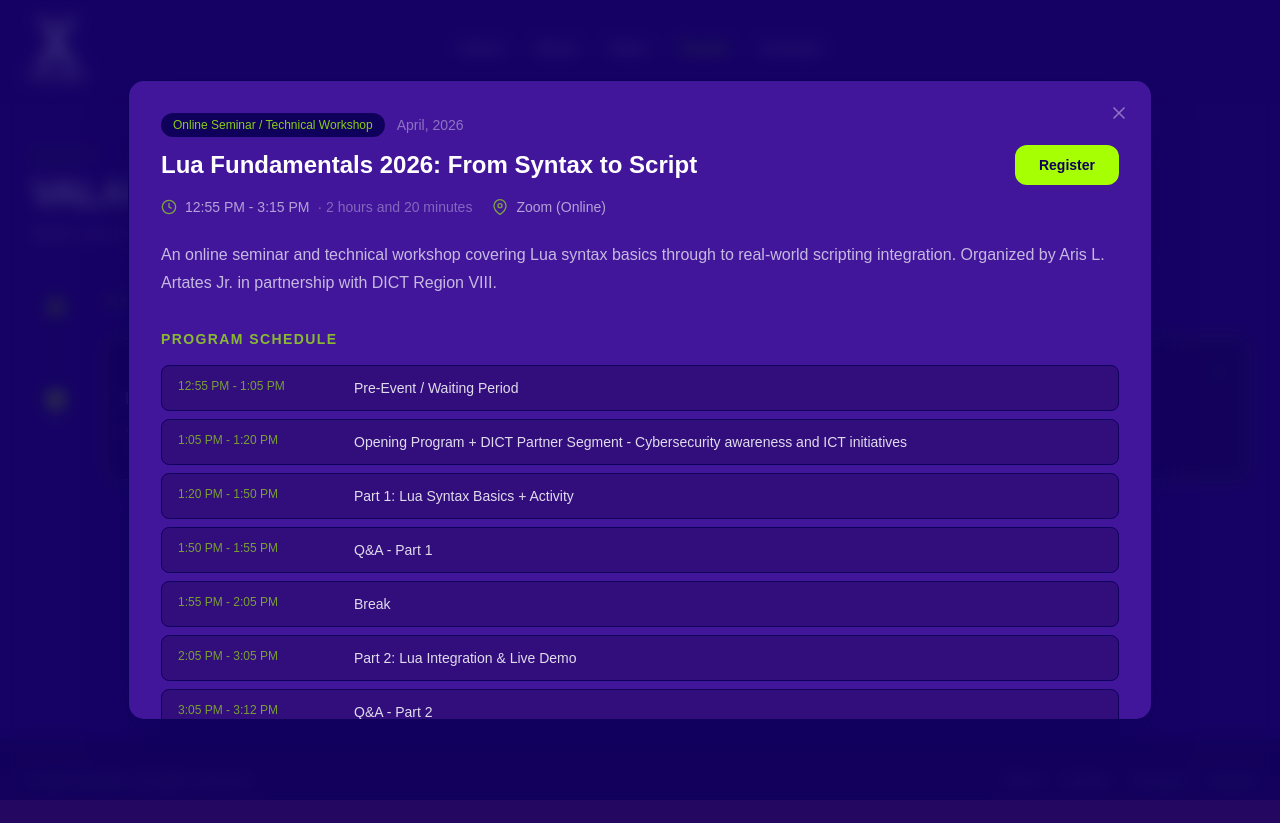
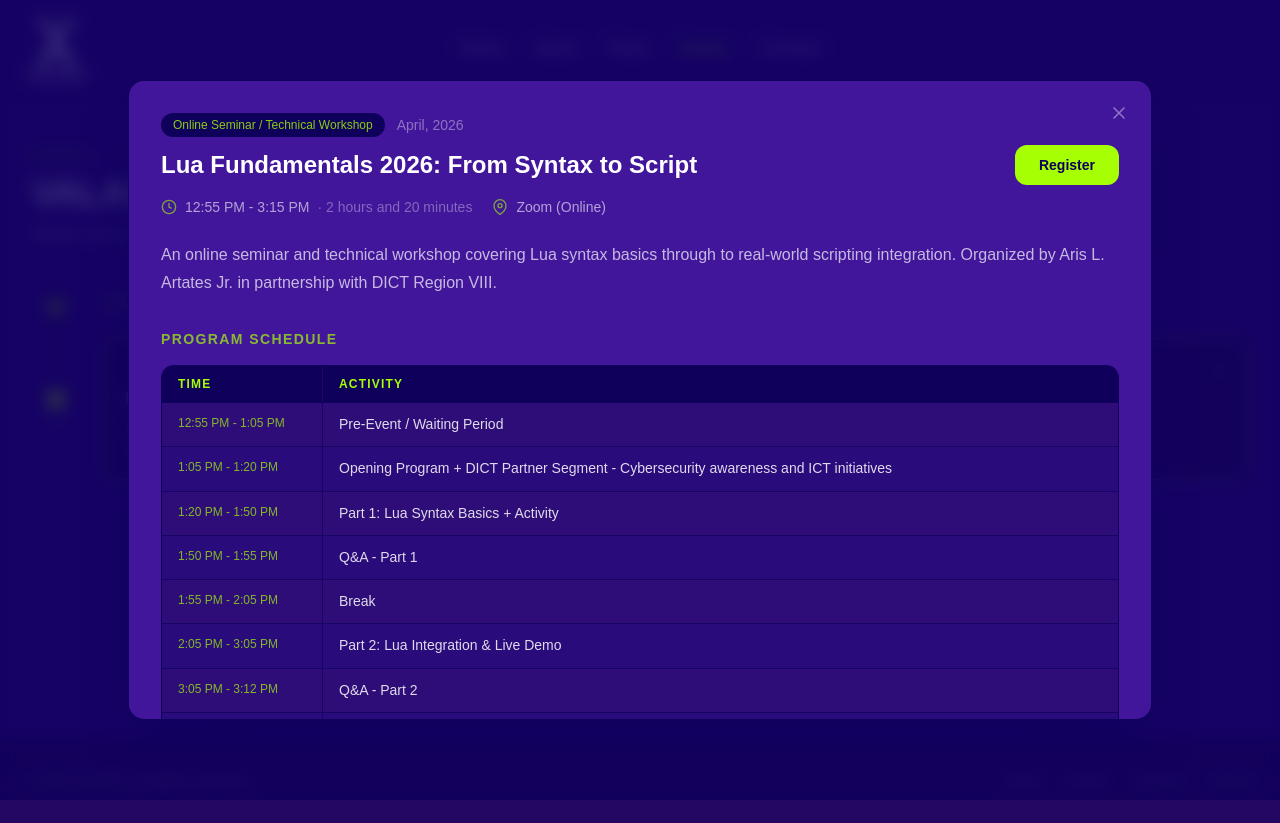
Before and after one commit to Aris-Artates/valarx, a Next.js app in the folder frontend/: page /event in a window 1280 px wide. Both pictures are taken after a click on the button "April". Built offline with nearby package versions, Linux system fonts and the light colour scheme.

Commit message:
Updated the Events program schedule

```diff
--- a/frontend/app/components/EventModal.tsx
+++ b/frontend/app/components/EventModal.tsx
@@ -194,16 +194,30 @@ export default function EventModal({ event, onClose }: EventModalProps) {
             <h3 className="mb-4 text-sm font-semibold uppercase tracking-widest text-[#a7ff04]/70">
               Program Schedule
             </h3>
-            <div className="flex flex-col gap-2">
+            <div className="overflow-hidden rounded-xl border border-[#0f005c]">
+              {/* Header */}
+              <div className="grid grid-cols-[7rem_1fr] border-b border-[#0f005c] bg-[#0f005c] sm:grid-cols-[10rem_1fr]">
+                <div className="px-4 py-2.5 text-xs font-semibold uppercase tracking-widest text-[#a7ff04]">
+                  Time
+                </div>
+                <div className="border-l border-[#230761] px-4 py-2.5 text-xs font-semibold uppercase tracking-widest text-[#a7ff04]">
+                  Activity
+                </div>
+              </div>
+              {/* Rows */}
               {event.schedule.map((item, i) => (
                 <div
                   key={i}
-                  className="flex flex-col gap-0.5 rounded-lg border border-[#0f005c] bg-[#230761]/50 px-4 py-3 sm:flex-row sm:gap-4"
+                  className={`grid grid-cols-[7rem_1fr] sm:grid-cols-[10rem_1fr] ${
+                    i % 2 === 0 ? 'bg-[#230761]/60' : 'bg-[#0f005c]/50'
+                  } ${i < event.schedule!.length - 1 ? 'border-b border-[#0f005c]/70' : ''}`}
                 >
-                  <span className="text-xs font-medium text-[#a7ff04]/60 sm:w-40 sm:shrink-0">
+                  <div className="px-4 py-3 text-xs font-medium leading-snug text-[#a7ff04]/70">
                     {item.time}
-                  </span>
-                  <span className="text-sm text-white/85">{item.activity}</span>
+                  </div>
+                  <div className="border-l border-[#0f005c]/70 px-4 py-3 text-sm leading-snug text-white/85">
+                    {item.activity}
+                  </div>
                 </div>
               ))}
             </div>
```
